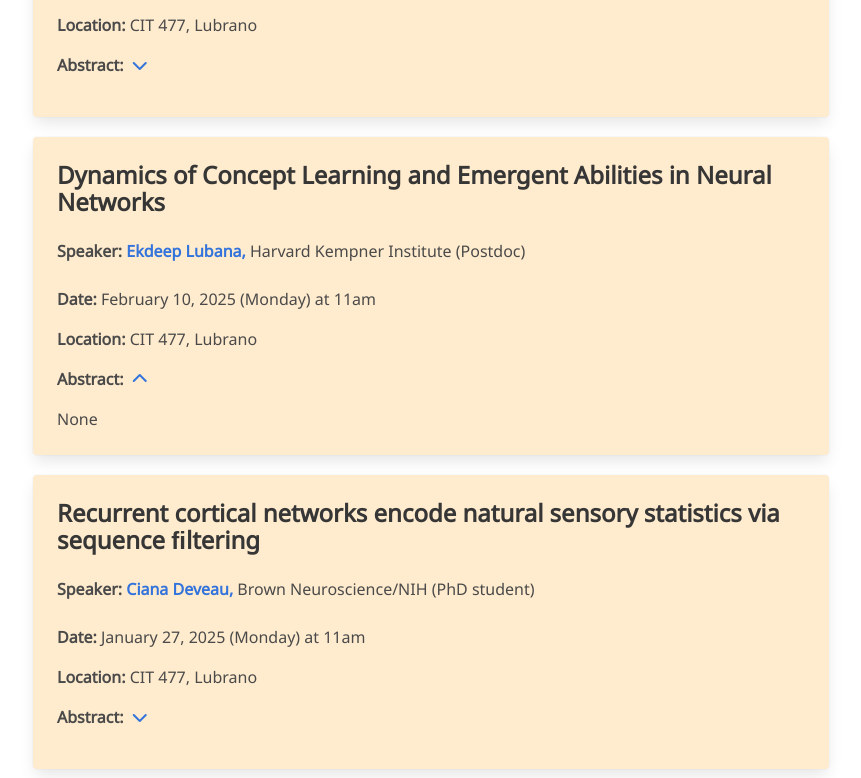
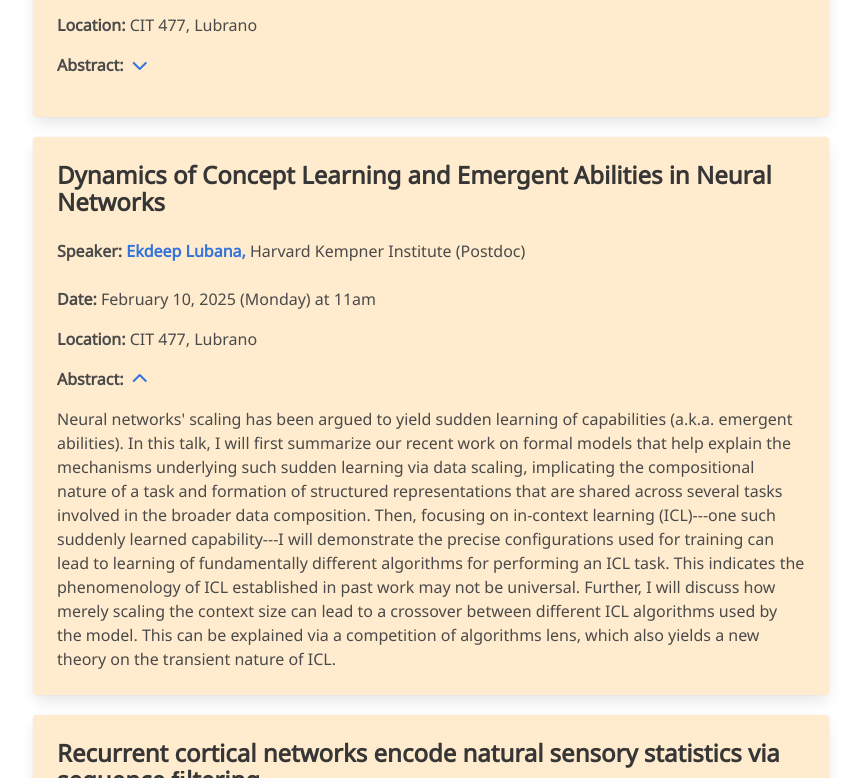
Before and after one commit to Brown-ANCOR/brown-ANCOR.github.io, a plain HTML site: page index.html in a window 1280 px wide. Both pictures are taken after a click on the link 348 px from the left and 1299 px from the top of the page. Shown: the part 921-1699 px from the top of the page, without its empty margins (209-1070 px from the left). Drawn offline with nearby package versions, Linux system fonts and the light colour scheme; some icons are missing; a web font is replaced by a local one.

Commit message:
update ekdeep"s abstract

```diff
--- a/index.html
+++ b/index.html
@@ -271,7 +271,7 @@
 
                       <div class="content">
                         <div class="abstract-content" style="display: none;">
-                          <p>None</p>
+                          <p>Neural networks' scaling has been argued to yield sudden learning of capabilities (a.k.a. emergent abilities). In this talk, I will first summarize our recent work on formal models that help explain the mechanisms underlying such sudden learning via data scaling, implicating the compositional nature of a task and formation of structured representations that are shared across several tasks involved in the broader data composition. Then, focusing on in-context learning (ICL)---one such suddenly learned capability---I will demonstrate the precise configurations used for training can lead to learning of fundamentally different algorithms for performing an ICL task. This indicates the phenomenology of ICL established in past work may not be universal. Further, I will discuss how merely scaling the context size can lead to a crossover between different ICL algorithms used by the model. This can be explained via a competition of algorithms lens, which also yields a new theory on the transient nature of ICL.</p>
                         </div>
                         <p><b>Abstract:</b>
                           <a href="javascript:void(0);" onclick="toggleAbstract(this)">
@@ -281,7 +281,7 @@
                           </a>
                         </p>
                         <div class="abstract-content" style="display: none;">
-                          <p>None</p>
+                          <p>Neural networks' scaling has been argued to yield sudden learning of capabilities (a.k.a. emergent abilities). In this talk, I will first summarize our recent work on formal models that help explain the mechanisms underlying such sudden learning via data scaling, implicating the compositional nature of a task and formation of structured representations that are shared across several tasks involved in the broader data composition. Then, focusing on in-context learning (ICL)---one such suddenly learned capability---I will demonstrate the precise configurations used for training can lead to learning of fundamentally different algorithms for performing an ICL task. This indicates the phenomenology of ICL established in past work may not be universal. Further, I will discuss how merely scaling the context size can lead to a crossover between different ICL algorithms used by the model. This can be explained via a competition of algorithms lens, which also yields a new theory on the transient nature of ICL.</p>
                         </div>
 
                         <script>
```
Also changed, not shown: 1 other file.
